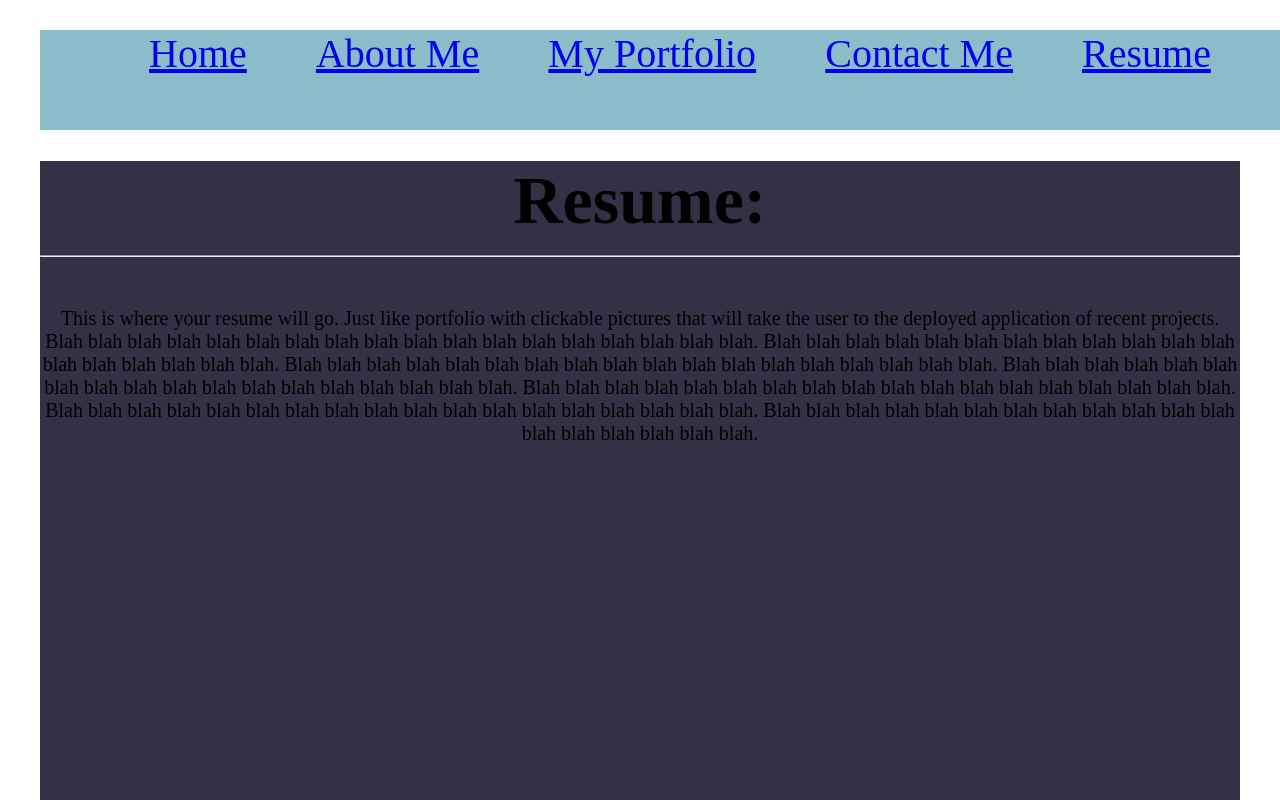
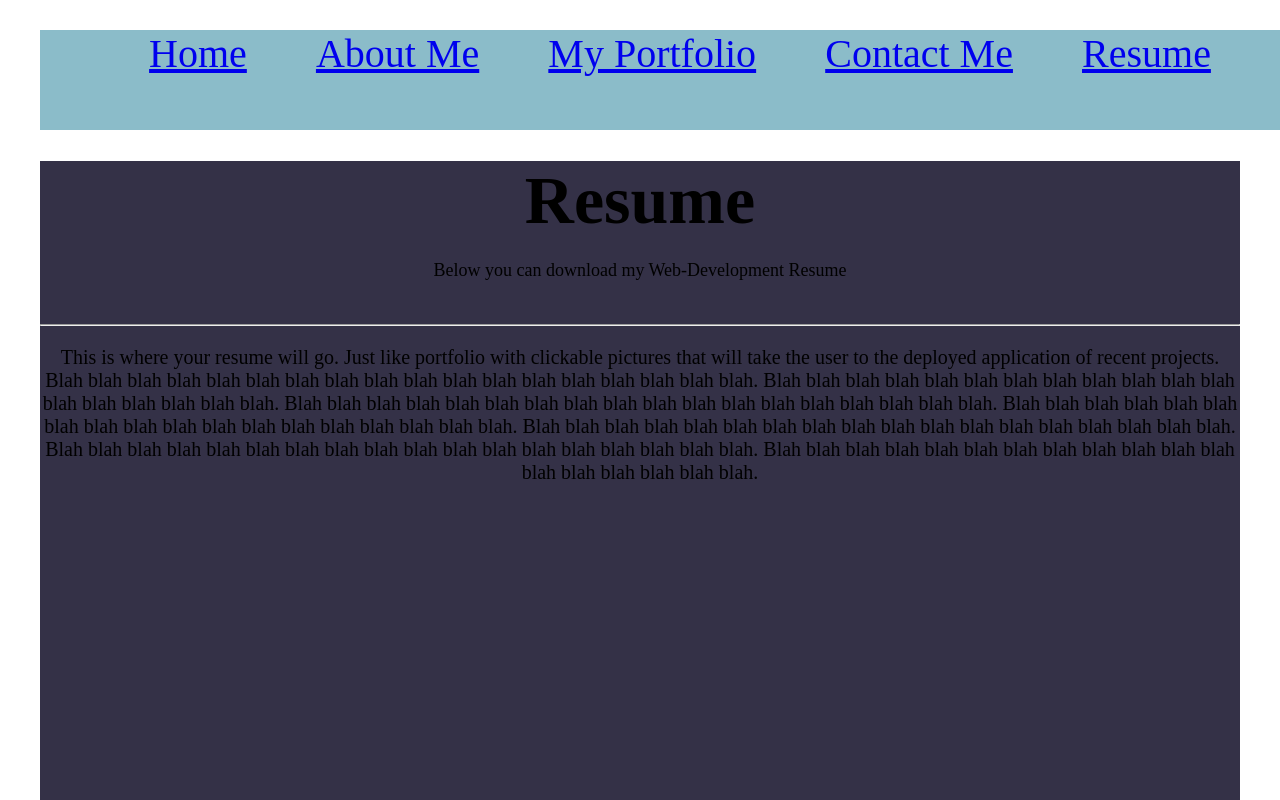
Before and after one commit to krosengr4/React-Portfolio, a React (Vite) app in the folder react-portfolio/: page /Resume in a window 1280 px wide. Shown: the top 800 px of the page. Built offline with nearby package versions, Linux system fonts and the light colour scheme.

Commit message:
added description tags to each page but aboutme

```diff
--- a/react-portfolio/src/App.css
+++ b/react-portfolio/src/App.css
@@ -68,7 +68,13 @@
   /* text-decoration: underline; */
 }
 
-/* Start of about me page */
+.description-tag {
+  font-size: 18px;
+  position: relative;
+  bottom: 25px;
+}
+
+/** Start of about me page */
 .aboutme-content {
   font-size: 20px;
   position: relative;
@@ -113,14 +119,7 @@
   font-size: 20px;
 }
 
-/* Start of Portfolio page */
-
-hr {
-  position: relative;
-  bottom: 30px;
-  /* height: 20px; */
-  /* color: #750a0a; */
-}
+/** Start of Portfolio page */
 
 .projects-container {
     display: flex;
--- a/react-portfolio/src/pages/AboutMe.jsx
+++ b/react-portfolio/src/pages/AboutMe.jsx
@@ -10,7 +10,7 @@ export default function AboutMe() {
 
     return (
       <div className="main-div">
-        <h1 className="page-title">About Me: </h1>
+        <h1 className="page-title">About Me </h1>
         <hr></hr>
         <p className="aboutme-content">
                         Howdy! I am Kevin Rosengren, a 23 year old Texan native who loves technology and programming. Both of my
--- a/react-portfolio/src/pages/Contact.jsx
+++ b/react-portfolio/src/pages/Contact.jsx
@@ -5,7 +5,8 @@ export default function Contact() {
     return (
       <div className="main-div">
         <forum>
-          <h1 className="page-title">Contact Me: </h1>
+          <h1 className="page-title">Contact Me </h1>
+          <p className='description-tag'>Below you can contact me via email!</p>
           <hr></hr>
 
         </forum>
--- a/react-portfolio/src/pages/Home.jsx
+++ b/react-portfolio/src/pages/Home.jsx
@@ -5,7 +5,7 @@ export default function Home() {
     return (
       <div className="main-div">
         <h1 className="page-title">Kevin Rosengren </h1>
-        <p className='home-p'>Professional Portfolio Built with React!</p>
+        <p className='description-tag'>Professional Portfolio built with React!</p>
         <hr></hr>
       </div>
     );
--- a/react-portfolio/src/pages/Portfolio.jsx
+++ b/react-portfolio/src/pages/Portfolio.jsx
@@ -4,7 +4,8 @@ import '../App.css'
 export default function Portfolio() {
     return (
     <div className="main-div">
-        <h1 className="page-title">My Portfolio: </h1>
+        <h1 className="page-title">My Portfolio </h1>
+        <p className='description-tag'>Here are a few of the projects that I have created!</p>
         <hr></hr>
     <section className='projects-container'>
         <a className='top-project' href='https://lmansilla92.github.io/rooster-tail/'>
--- a/react-portfolio/src/pages/Resume.jsx
+++ b/react-portfolio/src/pages/Resume.jsx
@@ -4,7 +4,8 @@ import '../App.css'
 export default function Resume() {
     return (
       <div className="main-div">
-        <h1 className="page-title">Resume: </h1>
+        <h1 className="page-title">Resume</h1>
+        <p className='description-tag'>Below you can download my Web-Development Resume</p>
         <hr></hr>
         <p className="aboutme-content">
         This is where your resume will go. Just like portfolio with clickable pictures that
```
